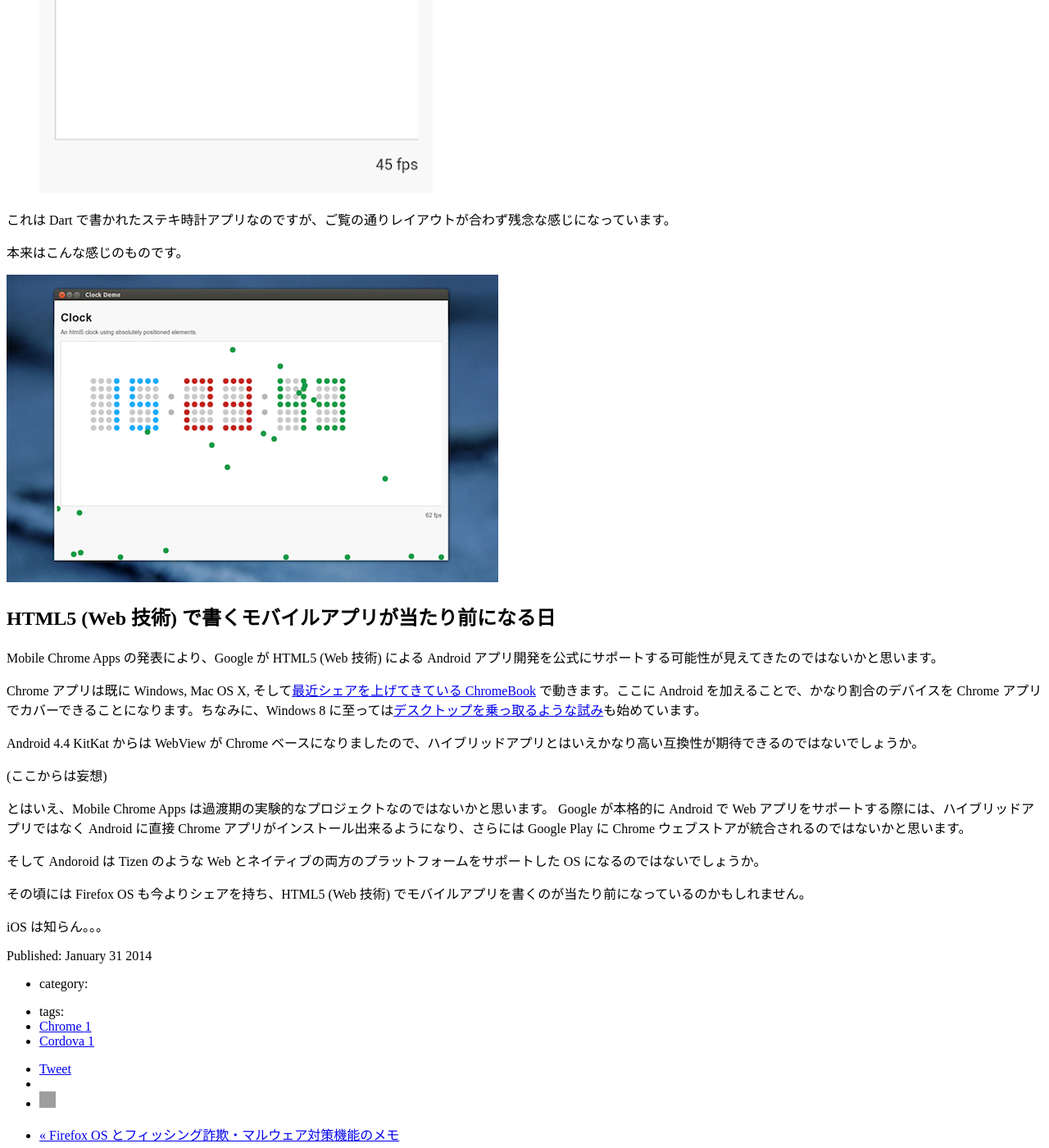
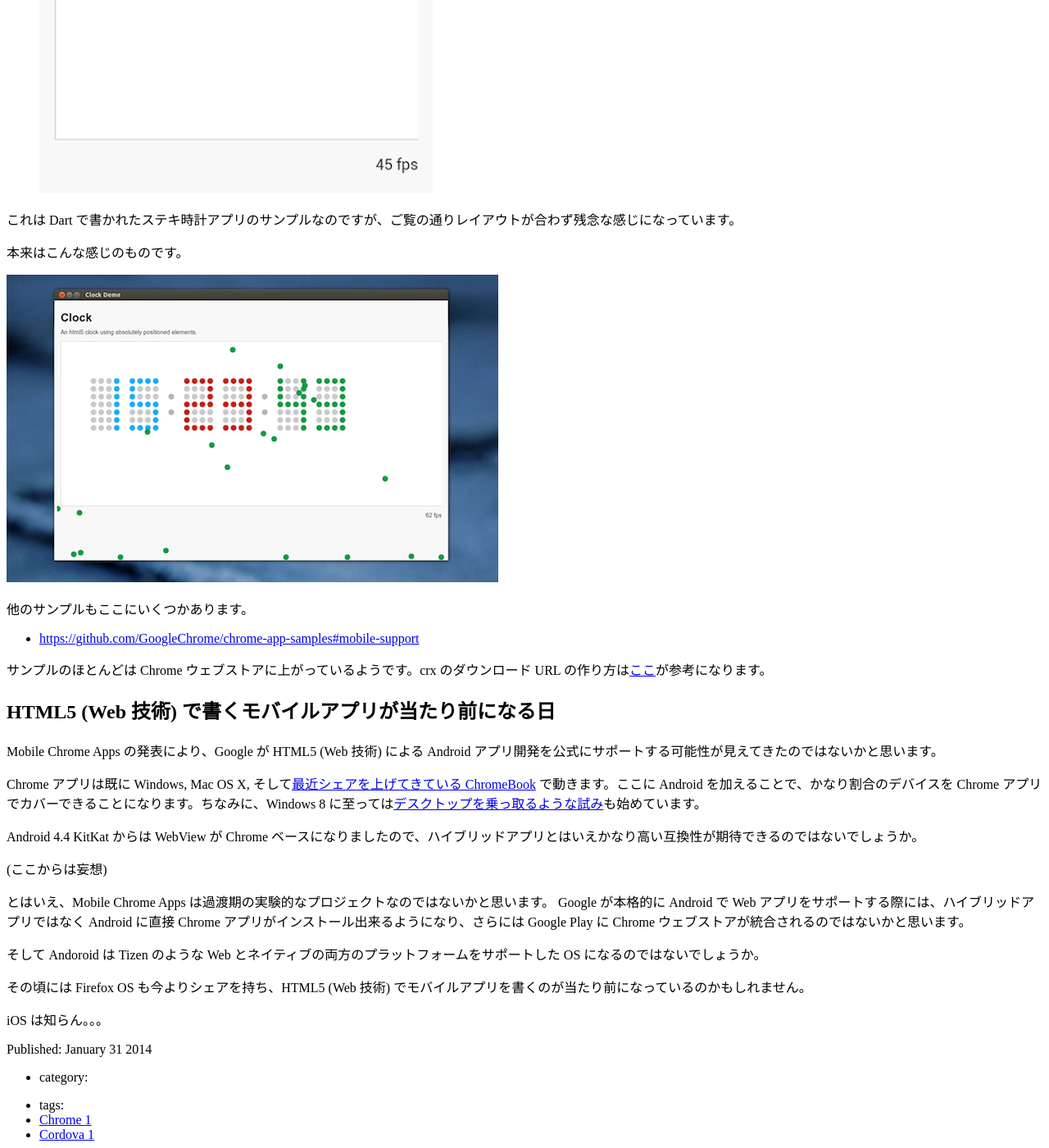
Before and after one commit to flatbird/flatbird.github.com, a Jekyll site: the page built from _posts/2014-01-31-mobile-chrome-apps-for-android-in-3-min.md, in a window 1280 px wide and 1400 px high, scrolled down 4064 px. Shown: the whole window at 82% size. Built offline with Jekyll 4.4.1, drawn with Linux system fonts in a browser that asks for light colours; comment, search, counter and statistics services are not loaded; grey boxes are pictures that could not be loaded.

Commit message:
Added description about sample.

```diff
--- a/_posts/2014-01-31-mobile-chrome-apps-for-android-in-3-min.md
+++ b/_posts/2014-01-31-mobile-chrome-apps-for-android-in-3-min.md
@@ -84,12 +84,17 @@ Chrome ADT という Mobile Chrome Apps チームがリリースしている And
 
 	![](/assets/posts/2014-01-31/clock.png)
 
-これは Dart で書かれたステキ時計アプリなのですが、ご覧の通りレイアウトが合わず残念な感じになっています。
+これは Dart で書かれたステキ時計アプリのサンプルなのですが、ご覧の通りレイアウトが合わず残念な感じになっています。
 
 本来はこんな感じのものです。
 
 ![](/assets/posts/2014-01-31/clockorg.png)
 
+他のサンプルもここにいくつかあります。
+
+- <https://github.com/GoogleChrome/chrome-app-samples#mobile-support>
+
+サンプルのほとんどは Chrome ウェブストアに上がっているようです。crx のダウンロード URL の作り方は[ここ](http://toton.hatenablog.com/entry/20110509/1304941515)が参考になります。
 
 ## HTML5 (Web 技術) で書くモバイルアプリが当たり前になる日
 
```
